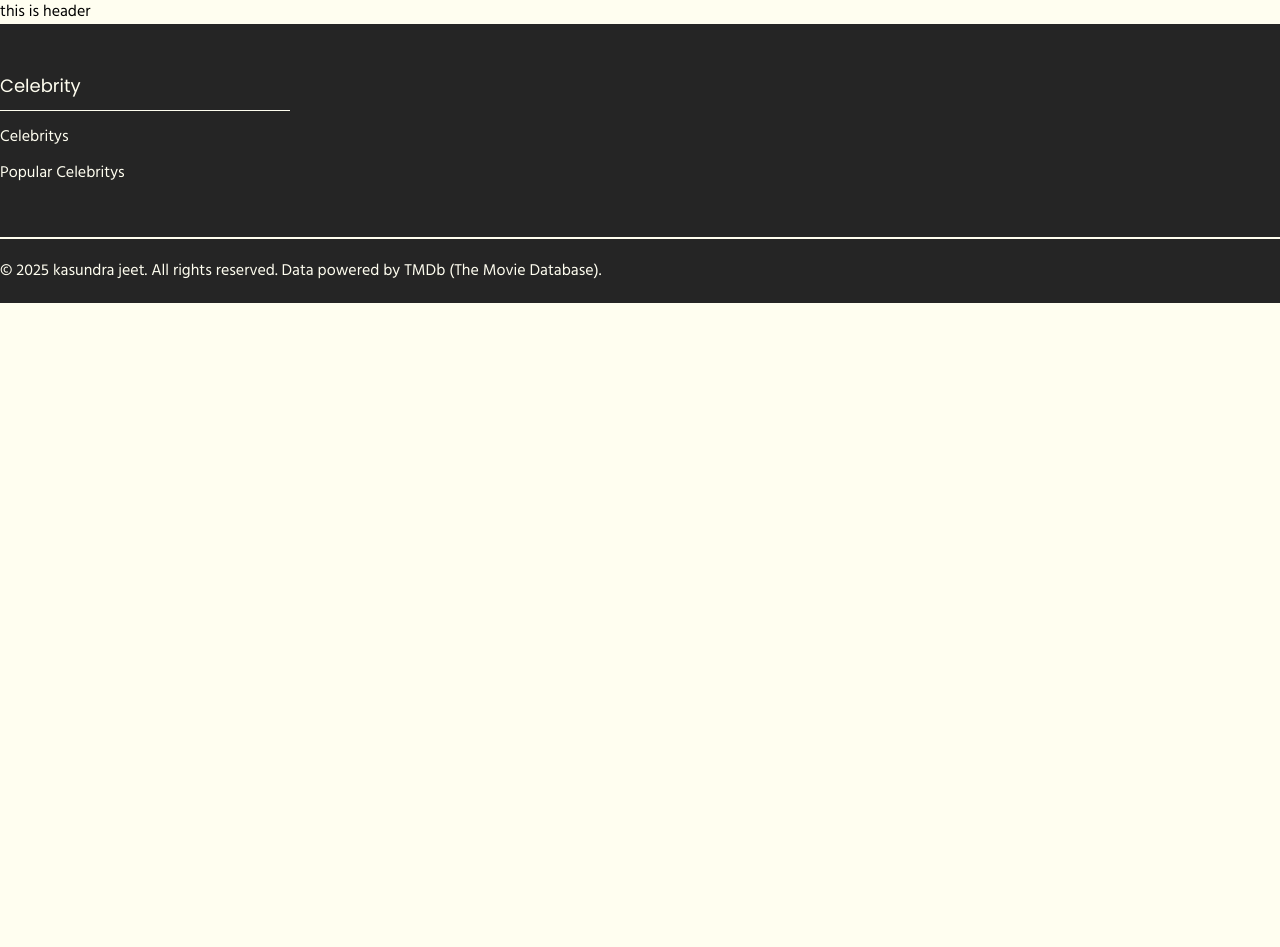
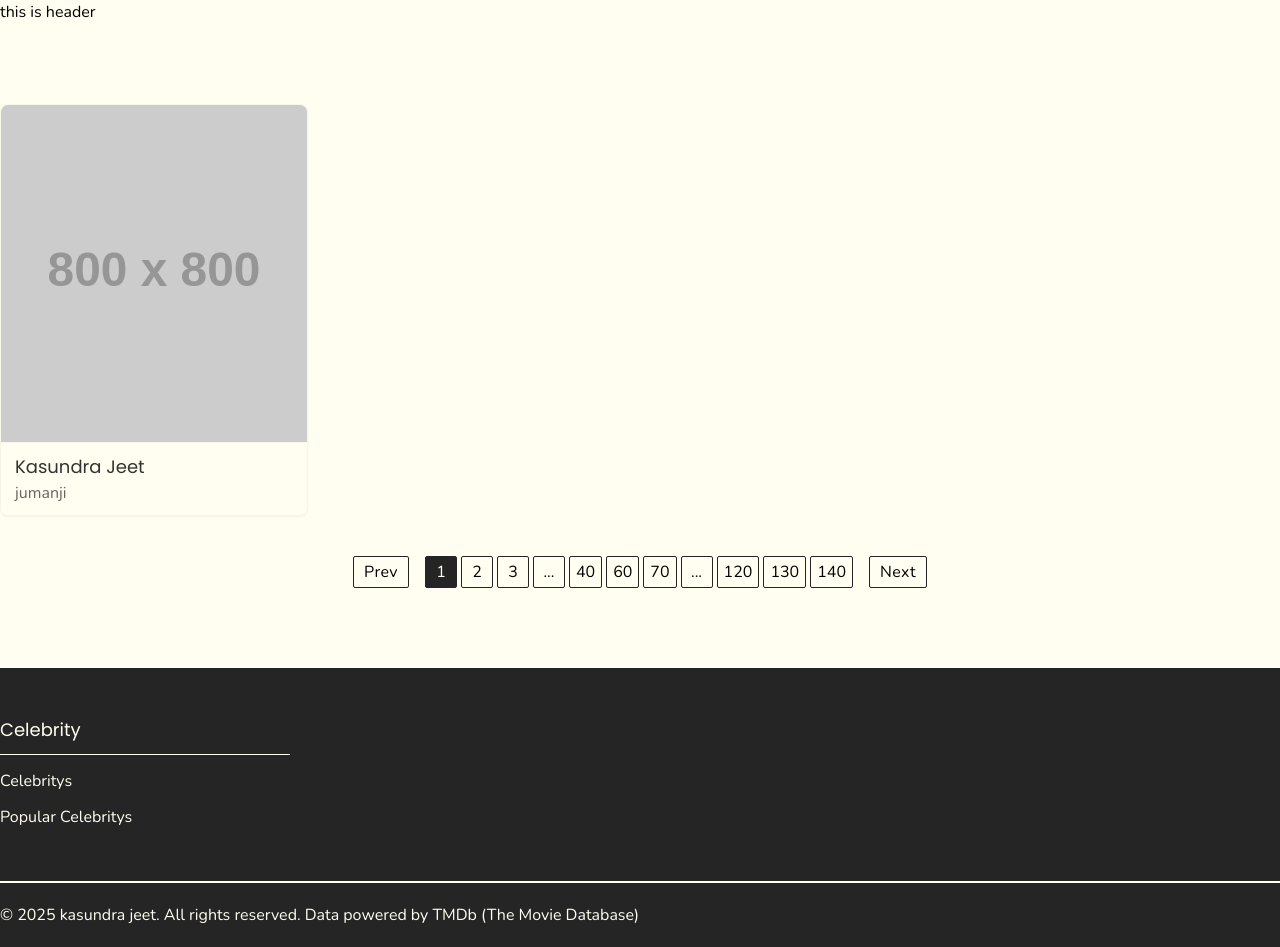
Before and after one commit to kasundraJeet/cineVeda, a Nuxt app: page /celebrity in a window 1280 px wide. Before the commit the page ends 800 px from the top, so only its background shows below. Built offline with nearby package versions, Linux system fonts and the light colour scheme.

Commit message:
celebrity setup

```diff
--- a/components/AppFooter.vue
+++ b/components/AppFooter.vue
@@ -37,7 +37,7 @@ const footerGrid = ref([
         <div class="copyright">
             <div class="container">
                 <p>© 2025 kasundra jeet. All rights reserved.
-                    Data powered by TMDb (The Movie Database).</p>
+                    Data powered by TMDb (The Movie Database)</p>
             </div>
         </div>
     </footer>
--- /dev/null
+++ b/components/CelebrityBox.vue
@@ -0,0 +1,36 @@
+<template>
+    <li>
+        <NuxtLink to="/" class="img">
+            <NuxtImg src="https://placehold.co/800x800" alt="placeholder" />
+        </NuxtLink>
+        <div class="py-2.5 px-3.5">
+            <NuxtLink to="/" class="font-serif text-lg text-primary block">Kasundra Jeet</NuxtLink>
+            <div class="flex items-center flex-wrap  gap-1.5">
+                <NuxtLink to="/" class="text-secondary text-base opacity-70">jumanji</NuxtLink>
+            </div>
+        </div>
+    </li>
+</template>
+
+<style scoped>
+li {
+    @apply w-full rounded-lg border border-muted shadow-sm overflow-hidden divide-y divide-muted
+}
+
+li .img {
+    @apply relative w-full pt-[110%] block overflow-hidden
+}
+
+li .img img {
+    @apply absolute inset-0 w-full h-full object-cover transition-all
+}
+
+li .img:hover img,
+li .img:focus img {
+    @apply scale-125
+}
+
+a {
+    @apply hover:underline focus:underline
+}
+</style>
--- /dev/null
+++ b/components/Pagination.vue
@@ -0,0 +1,33 @@
+<template>
+    <div class="flex items-stretch gap-4">
+        <button class="pagination-btn">Prev</button>
+        <div class="flex items-stretch gap-1">
+            <button class="pagination-count active">1</button>
+            <button class="pagination-count">2</button>
+            <button class="pagination-count">3</button>
+            <span class="pagination-count">...</span>
+            <button class="pagination-count">40</button>
+            <button class="pagination-count">60</button>
+            <button class="pagination-count">70</button>
+            <span class="pagination-count">...</span>
+            <button class="pagination-count">120</button>
+            <button class="pagination-count">130</button>
+            <button class="pagination-count">140</button>
+        </div>
+        <button class="pagination-btn">Next</button>
+    </div>
+</template>
+
+<style scoped>
+.pagination-btn {
+    @apply text-base tracking-wide border border-secondary px-2.5 py-0.5 rounded-sm text-center
+}
+
+.pagination-count {
+    @apply min-w-8 min-h-8 px-1.5 border border-secondary rounded-sm flex items-center justify-center
+}
+
+.pagination-count.active {
+    @apply bg-secondary text-soft
+}
+</style>
--- a/nuxt.config.ts
+++ b/nuxt.config.ts
@@ -11,7 +11,7 @@ export default defineNuxtConfig({
   googleFonts: {
     families: {
       Poppins: ["200", "300", "400", "500", "600", "700", "800", "900"],
-      Hind: ["300", "400", "500", "600", "700"],
+      Nunito: ["300", "400", "500", "600", "700"],
     },
   },
   modules: ["@nuxt/image", "@nuxtjs/robots", "@nuxtjs/google-fonts", "@nuxtjs/seo"],
--- a/pages/celebrity/index.vue
+++ b/pages/celebrity/index.vue
@@ -1,3 +1,12 @@
 <template>
-    <div></div>
+    <div class="container py-20">
+        <div class="space-y-10">
+            <ul class="grid grid-cols-4 gap-4">
+                <CelebrityBox />
+            </ul>
+            <div class="flex items-center justify-center">
+                <Pagination />
+            </div>
+        </div>
+    </div>
 </template>
--- a/tailwind.config.js
+++ b/tailwind.config.js
@@ -19,7 +19,7 @@ export default {
       soft: "hsl(var(--soft) / <alpha-value>)",
     },
     fontFamily: {
-      sans: "Hind , serif",
+      sans: "Nunito , serif",
       serif: "Poppins, serif",
     },
   },
```
